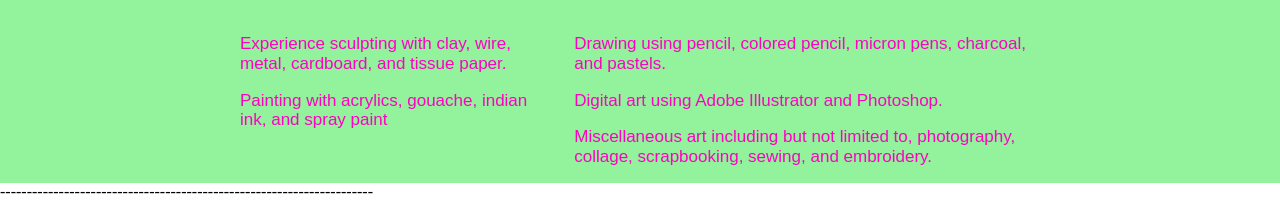
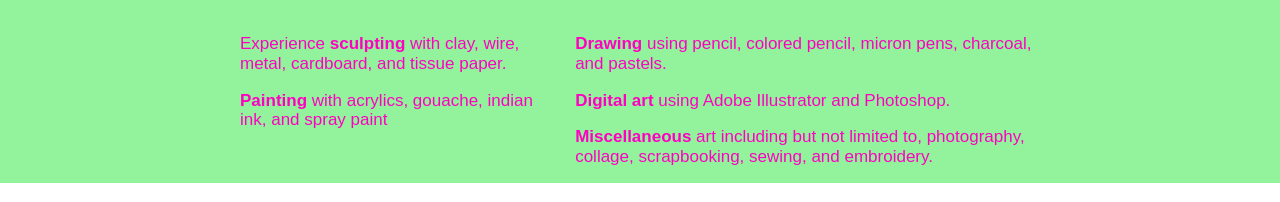
Before and after one commit to DollyHalo/april_project_22, a plain HTML site: page index.html in a window 1280 px wide. Shown: the part 621-823 px from the top of the page. Drawn offline with Linux system fonts and the light colour scheme; a web font is replaced by a local one.

Commit message:
made certain words bold

```diff
--- a/index.html
+++ b/index.html
@@ -41,17 +41,15 @@
 
       <div class="pre-bday-row">
         <div>
-          <p>Experience sculpting with clay, wire, metal, cardboard, and tissue paper.</p>
-          <p>Painting with acrylics, gouache, indian ink, and spray paint</p>
+          <p>Experience <b>sculpting</b> with clay, wire, metal, cardboard, and tissue paper.</p>
+          <p><b>Painting</b> with acrylics, gouache, indian ink, and spray paint</p>
 
         </div>
         <div class="pre-bday-intro">
-          <p>Drawing using pencil, colored pencil, micron pens, charcoal, and pastels.</p>
-          <p>Digital art using Adobe Illustrator and Photoshop.</p>
-          <p>Miscellaneous art including but not limited to, photography, collage, scrapbooking, sewing, and embroidery.  </p>
+          <p><b>Drawing</b> using pencil, colored pencil, micron pens, charcoal, and pastels.</p>
+          <p><b>Digital art</b> using Adobe Illustrator and Photoshop.</p>
+          <p><b>Miscellaneous</b> art including but not limited to, photography, collage, scrapbooking, sewing, and embroidery.  </p>
         </div>
       </div>
     </div>
   </div>
-
-  ----------------------------------------------------------------------
```
